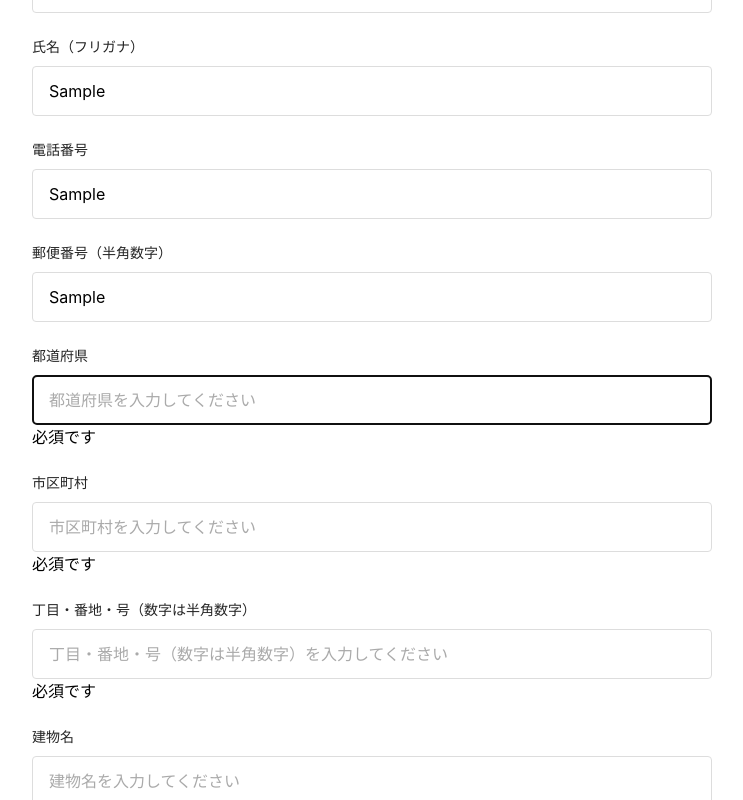
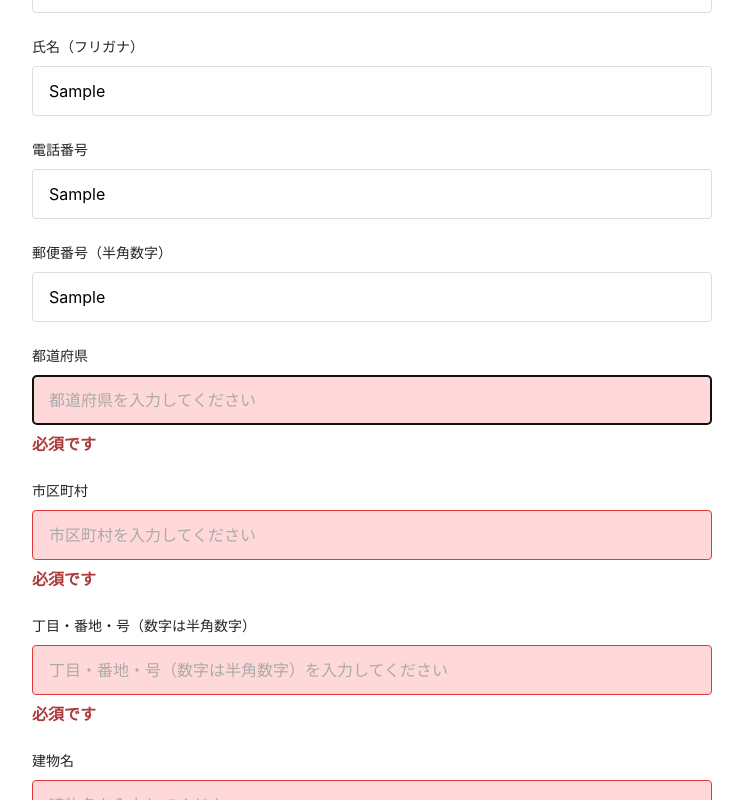
Before and after one commit to Leopard0505/furniture-ec-front-v2, a React (Vite) app: page /sign-up in a window 1280 px wide. Both pictures are taken after typing "Sample", "Sample123", "Sample", "Sample", "Sample", "Sample" into the empty fields and a click on the button "同意して次へ". Shown: the part 389-1189 px from the top of the page, without its empty margins (268-1011 px from the left). Built offline with nearby package versions, Linux system fonts and the light colour scheme.

Commit message:
#27 add: バリデーションエラー時のスタイルを追加した (#61)

```diff
--- a/src/assets/css/variables.css
+++ b/src/assets/css/variables.css
@@ -10,18 +10,21 @@
   --background-color-gray-pressed: #b5b5b5;
   --background-color-black: #000000;
   --background-color-skyblue: #40b3ff;
+  --background-color-error: #FFD9D9;
 
   /* ボーダー */
   --border-color-default: #dddddd;
   --border-color-white: #ffffff;
   --border-color-black: #000000;
   --border-color-skyblue: #40b3ff;
+  --border-color-error: #DD3737;
 
   /* テキスト */
   --text-default: #252525;
   --text-white: #ffffff;
   --text-gray: #aaaaaa;
   --text-skyblue: #40b3ff;
+  --text-error: #AB3B3B;
 
   /* フォント */
   --font-family: Noto Sans JP,
--- a/src/components/InputField/InputField.module.scss
+++ b/src/components/InputField/InputField.module.scss
@@ -30,4 +30,19 @@
     line-height: 1.5;
     color: var(--text-gray);
   }
+
+  &[aria-invalid="true"] {
+    background-color: var(--background-color-error);
+    border: 1px solid var(--border-color-error);
+    margin-bottom: 8px;
+  }
 }
+
+.text__error {
+  color: var(--text-error);
+  font-family: var(--font-family);
+  font-style: normal;
+  font-weight: 600;
+  font-size: 16px;
+  line-height: 1.5;
+}
--- a/src/components/InputField/InputField.tsx
+++ b/src/components/InputField/InputField.tsx
@@ -21,11 +21,12 @@ export function InputField(props: InputFieldProps) {
       <input
         {...register(props.name)}
         className={styles.input}
+        aria-invalid={errors[props.name] ? "true" : "false"}
         type="text"
         placeholder={`${props.label}を入力してください`}
       />
       {errors[props.name] && (
-        <p>{errors[props.name]?.message as string}</p>
+        <p className={styles.text__error}>{errors[props.name]?.message as string}</p>
       )}
     </div>
   );
--- a/src/components/InputPasswordField/InputPasswordField.tsx
+++ b/src/components/InputPasswordField/InputPasswordField.tsx
@@ -26,6 +26,7 @@ export function InputPasswordField(props: InputPasswordFieldProps) {
         <input
           {...register(props.name)}
           className={styles.input}
+          aria-invalid={errors[props.name] ? "true" : "false"}
           type={type}
           placeholder={`${props.label}を入力してください`}
         />
@@ -38,7 +39,7 @@ export function InputPasswordField(props: InputPasswordFieldProps) {
         </span>
       </div>
       {errors[props.name] && (
-        <p>{errors[props.name]?.message as string}</p>
+        <p className={styles.text__error}>{errors[props.name]?.message as string}</p>
       )}
     </div>
   );
```
